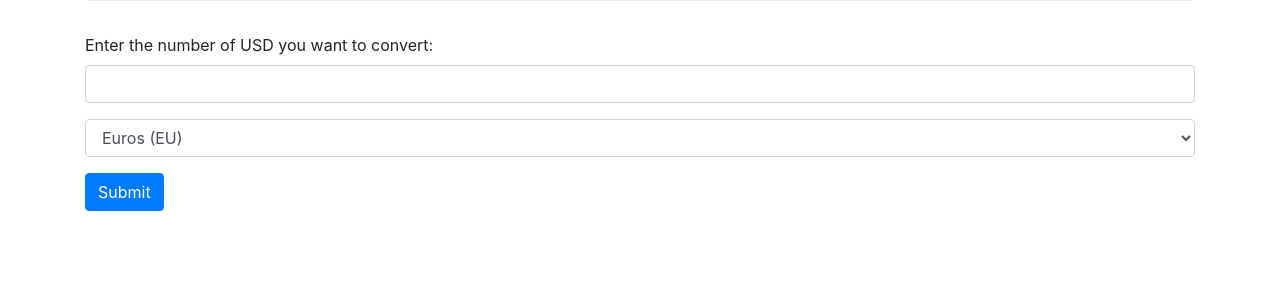
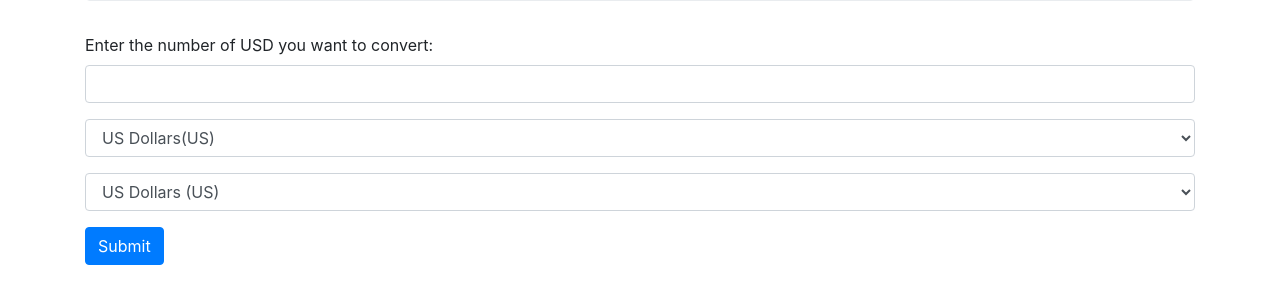
Before and after one commit to eric-endsley/currency-exchange, a website built with webpack: page src/index.html in a window 1280 px wide. Shown: the part 183-486 px from the top of the page. Built offline with nearby package versions, Linux system fonts and the light colour scheme.

Commit message:
add currencyFrom html form

```diff
--- a/src/index.html
+++ b/src/index.html
@@ -16,7 +16,18 @@
         <input class="form-control" id="dollars" type="number"></input>
       </div>
       <div class=form-group>
+        <select class="form-control" id="currencyFrom">
+          <option value="USD, US Dollars">US Dollars(US)</option>
+          <option value="EUR, Euros">Euros (EU)</option>
+          <option value="GBP, British Pounds">Pounds (UK)</option>
+          <option value="JPY, Japanese Yen">Yen (JP)</option>
+          <option value="CNY, Chinese Yuan">Yuan (CN)</option>
+          <option value="BRL, Brazilian Real">Real (BZ)</option>
+        </select>
+      </div>
+      <div class=form-group>
         <select class="form-control" id="currency">
+          <option value="USD, US Dollars">US Dollars (US)</option>
           <option value="EUR, Euros">Euros (EU)</option>
           <option value="GBP, British Pounds">Pounds (UK)</option>
           <option value="JPY, Japanese Yen">Yen (JP)</option>
```
